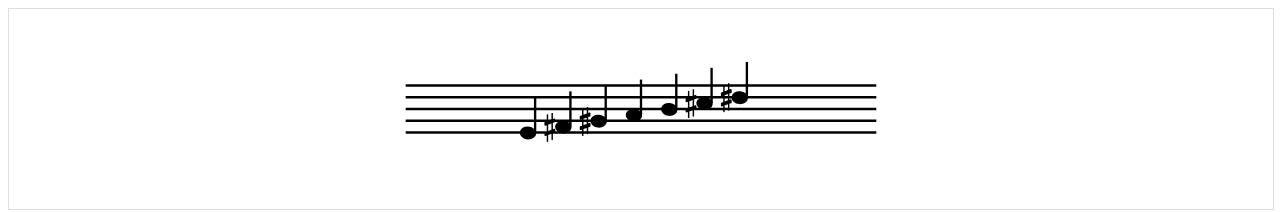
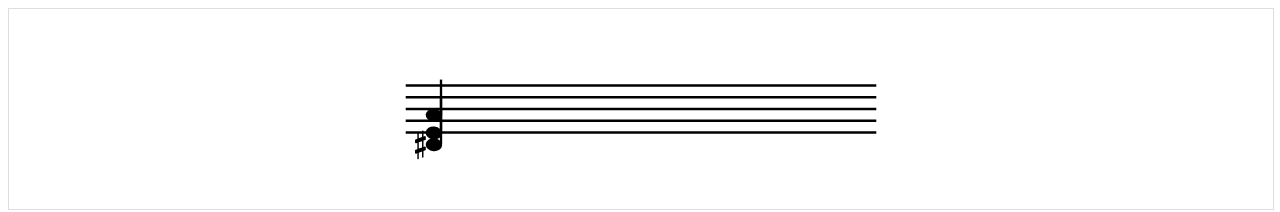
Before and after one commit to Rafhaeliggor/musicNotesJs, a plain HTML site: page index.html in a window 1280 px wide. Drawn offline with Linux system fonts and the light colour scheme.

Commit message:
v4 - acorde

```diff
--- a/index.html
+++ b/index.html
@@ -23,7 +23,8 @@
       //partitura.addKeySignature('DObM');
       //partitura.addNote(150, -7, 'quarter');
       //partitura.addNote(150, 3, 'quarter');
-      partitura.drawScaleNotes('MIM', 150);
+      //partitura.drawScaleNotes('SIbM', 150);
+      partitura.drawChordFromScale('LAM', 'major');
 
     })();
   </script>
--- a/partitura.js
+++ b/partitura.js
@@ -235,7 +235,7 @@ drawScaleNotes(tonality, startX = 50) {
             const accidental = document.createElementNS('http://www.w3.org/2000/svg', 'image');
             accidental.setAttribute('href', accidentalSVGPath);
             accidental.setAttribute('x', x + accidentalOffsetX);
-            accidental.setAttribute('y', y + accidentalOffsetY);
+            accidental.setAttribute('y', y + accidentalOffsetY - 6);
             accidental.setAttribute('width', accidentalWidth);
             accidental.setAttribute('height', accidentalHeight);
             this.svg.appendChild(accidental);
@@ -245,4 +245,105 @@ drawScaleNotes(tonality, startX = 50) {
     });
 }
 
+drawChordFromScale(tonality, chordType = 'major', startX = 50) {
+    // Dicionários de escalas (mantidos do seu código)
+    const SCALE_NOTES = {
+        'DOM': ['C', 'D', 'E', 'F', 'G', 'A', 'B'],
+        'SOLM': ['G', 'A', 'B', 'C', 'D', 'E', 'F#'],
+        'REM': ['D', 'E', 'F#', 'G', 'A', 'B', 'C#'],
+        'LAM': ['A', 'B', 'C#', 'D', 'E', 'F#', 'G#'],
+        'MIM': ['E', 'F#', 'G#', 'A', 'B', 'C#', 'D#'],
+        'SIM': ['B', 'C#', 'D#', 'E', 'F#', 'G#', 'A#'],
+        'FA#M': ['F#', 'G#', 'A#', 'B', 'C#', 'D#', 'E#'],
+        'DO#M': ['C#', 'D#', 'E#', 'F#', 'G#', 'A#', 'B#'],
+        'FAM': ['F', 'G', 'A', 'Bb', 'C', 'D', 'E'],
+        'SIbM': ['Bb', 'C', 'D', 'Eb', 'F', 'G', 'A'],
+        'MIbM': ['Eb', 'F', 'G', 'Ab', 'Bb', 'C', 'D'],
+        'LAbM': ['Ab', 'Bb', 'C', 'Db', 'Eb', 'F', 'G'],
+        'REbM': ['Db', 'Eb', 'F', 'Gb', 'Ab', 'Bb', 'C'],
+        'SOLbM': ['Gb', 'Ab', 'Bb', 'Cb', 'Db', 'Eb', 'F'],
+        'DObM': ['Cb', 'Db', 'Eb', 'Fb', 'Gb', 'Ab', 'Bb']
+    };
+
+    const SCALE_NOTES_RELATIVE_MINOR = {
+        'Am': ['A', 'B', 'C', 'D', 'E', 'F', 'G'],
+        'Em': ['E', 'F#', 'G', 'A', 'B', 'C', 'D'],
+        'Bm': ['B', 'C#', 'D', 'E', 'F#', 'G', 'A'],
+        'F#m': ['F#', 'G#', 'A', 'B', 'C#', 'D', 'E'],
+        'C#m': ['C#', 'D#', 'E', 'F#', 'G#', 'A', 'B'],
+        'G#m': ['G#', 'A#', 'B', 'C#', 'D#', 'E', 'F#'],
+        'D#m': ['D#', 'E#', 'F#', 'G#', 'A#', 'B', 'C#'],
+        'A#m': ['A#', 'B#', 'C#', 'D#', 'E#', 'F#', 'G#'],
+        'Dm': ['D', 'E', 'F', 'G', 'A', 'Bb', 'C'],
+        'Gm': ['G', 'A', 'Bb', 'C', 'D', 'Eb', 'F'],
+        'Cm': ['C', 'D', 'Eb', 'F', 'G', 'Ab', 'Bb'],
+        'Fm': ['F', 'G', 'Ab', 'Bb', 'C', 'Db', 'Eb'],
+        'Bbm': ['Bb', 'C', 'Db', 'Eb', 'F', 'Gb', 'Ab'],
+        'Ebm': ['Eb', 'F', 'Gb', 'Ab', 'Bb', 'Cb', 'Db'],
+        'Abm': ['Ab', 'Bb', 'Cb', 'Db', 'Eb', 'Fb', 'Gb']
+    };
+
+    // Combina ambos os dicionários
+    const ALL_SCALES = {...SCALE_NOTES, ...SCALE_NOTES_RELATIVE_MINOR};
+
+    // Posições das notas (mantido do seu código)
+    const NOTE_POSITIONS = {
+        'C': -6, 'C#': -6, 'Db': -6, 'B#': -6, 'Cb': -5,
+        'D': -5, 'D#': -5, 'Eb': -5, 'C##': -5, 'Db': -5,
+        'E': -4, 'E#': -4, 'Fb': -4, 'D##': -4, 'Eb': -4,
+        'F': -3, 'F#': -3, 'Gb': -3, 'E#': -3, 'Fb': -3,
+        'G': -2, 'G#': -2, 'Ab': -2, 'F##': -2, 'Gb': -2,
+        'A': -1, 'A#': -1, 'Bb': -1, 'G##': -1, 'Ab': -1,
+        'B': 0, 'B#': 0, 'Cb': 0, 'A##': 0, 'Bb': 0
+    };
+
+    // Configurações de desenho
+    const { lineSpacing } = this.options;
+    const centerY = this.options.height / 2;
+    const accidentalOffsetX = -15;
+    const accidentalOffsetY = -12;
+
+    // Verifica se a tonalidade existe
+    if (!ALL_SCALES[tonality]) {
+        console.error('Tonalidade não encontrada:', tonality);
+        return;
+    }
+
+    // Pega as notas da escala
+    const scaleNotes = ALL_SCALES[tonality];
+
+    // Determina as notas do acorde baseado no tipo
+    let chordNotes = [];
+    if (chordType === 'major') {
+        // Acorde maior: 1ª, 3ª e 5ª notas da escala maior
+        chordNotes = [scaleNotes[0], scaleNotes[2], scaleNotes[4]];
+    } else if (chordType === 'minor') {
+        // Acorde menor: 1ª, 3ª menor (2 semitons acima) e 5ª
+        chordNotes = [scaleNotes[0], scaleNotes[2], scaleNotes[4]];
+    }
+
+    // Desenha as notas do acorde (todas no mesmo X)
+    chordNotes.forEach((note, index) => {
+        const x = startX + 20;
+        const naturalNote = note.replace(/[#b]/, '');
+        const position = NOTE_POSITIONS[naturalNote];
+        const y = centerY - (position * lineSpacing / 2);
+
+        // Desenha acidente se necessário
+        if (note.includes('#') || note.includes('b')) {
+            const accType = note.includes('#') ? 'sharp' : 'bemol';
+            const acc = document.createElementNS('http://www.w3.org/2000/svg', 'image');
+            acc.setAttribute('href', `assets/clef/${accType}.svg`);
+            acc.setAttribute('x', x + accidentalOffsetX);
+            acc.setAttribute('y', y + accidentalOffsetY);
+            acc.setAttribute('width', '15');
+            acc.setAttribute('height', '25');
+            this.svg.appendChild(acc);
+        }
+
+        // Desenha a nota (com pequeno deslocamento horizontal para evitar sobreposição)
+        this.addNote(x, position, 'quarter');
+    });
 }
+
+}
```
